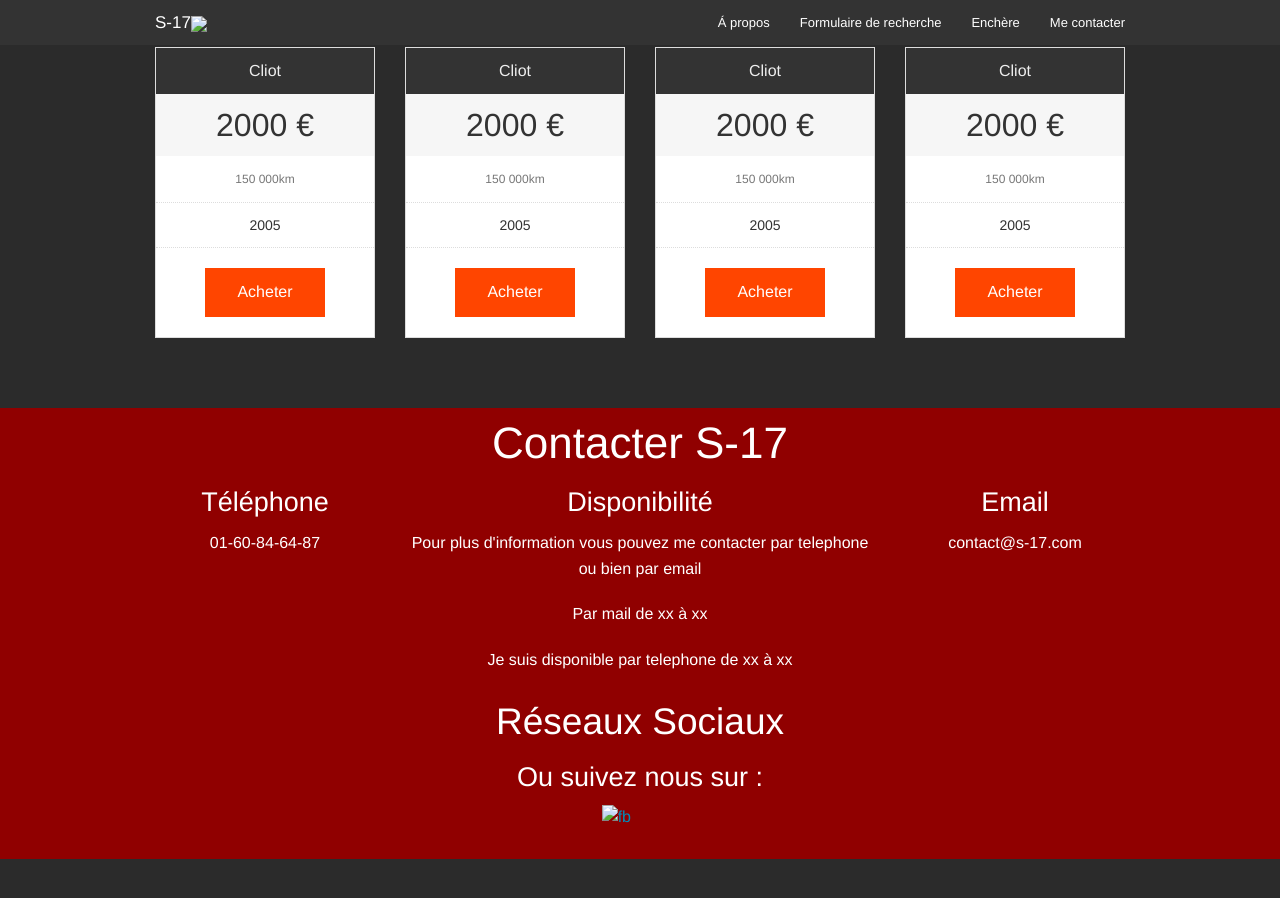
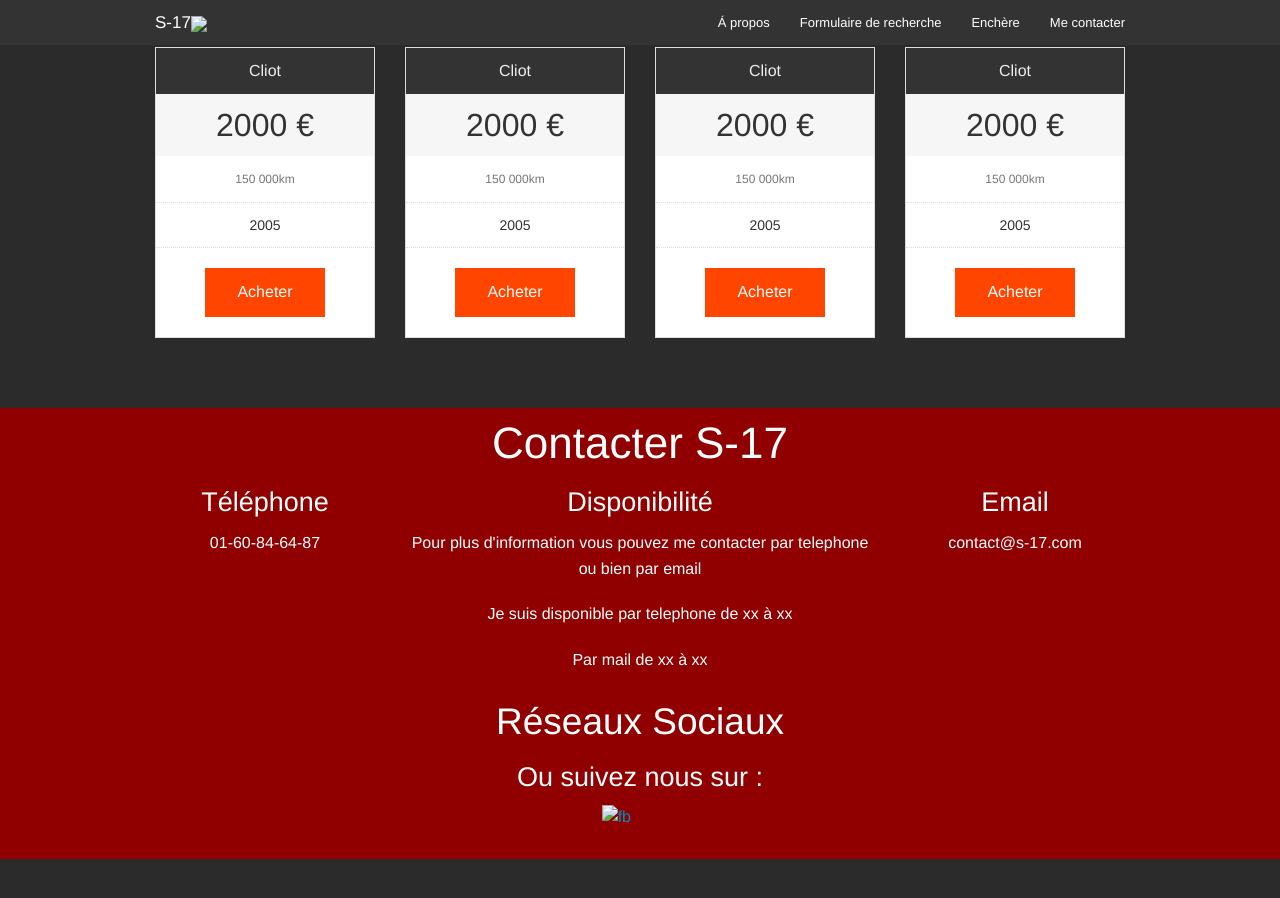
Before and after one commit to Thegeiger/S-17, a Jekyll site: the page built from index.html, in a window 1280 px wide and 900 px high, scrolled down 2727 px. Built offline with Jekyll 4.4.1, drawn with Linux system fonts in a browser that asks for light colours.

Commit message:
Updated '_includes/footer.html' via CloudCannon

```diff
--- a/_includes/footer.html
+++ b/_includes/footer.html
@@ -8,17 +8,17 @@
         <div class="row">
           <div class="large-3 columns">
             <h3 class="text-center">Téléphone</h3>
-            <p class="text-center">{{page.footer.tel}}</p>
+            <p class="text-center">01-60-84-64-87</p>
           </div>
           <div class="large-6 columns">
             <h3 class="text-center">Disponibilité</h3>
-            <p class="text-center">{{page.footer.disponibilite.text}}</p>
-            <p class="text-center">{{page.footer.disponibilite.tel}}</p>
-            <p class="text-center">{{page.footer.disponibilite.email}}</p>
+            <p class="text-center">Pour plus d'information vous pouvez me contacter par telephone ou bien par email</p>
+            <p class="text-center">Je suis disponible par telephone de xx à xx</p>
+            <p class="text-center">Par mail de xx à xx</p>
           </div>
           <div class="large-3 columns">
             <h3 class="text-center">Email</h3>
-            <p class="text-center"><a style="color:white;" href="mailto:contact@s-17.com">{{page.footer.email}}</a></p>
+            <p class="text-center"><a style="color:white;" href="mailto:contact@s-17.com">contact@s-17.com</a></p>
           </div>
         </div>
 
```
